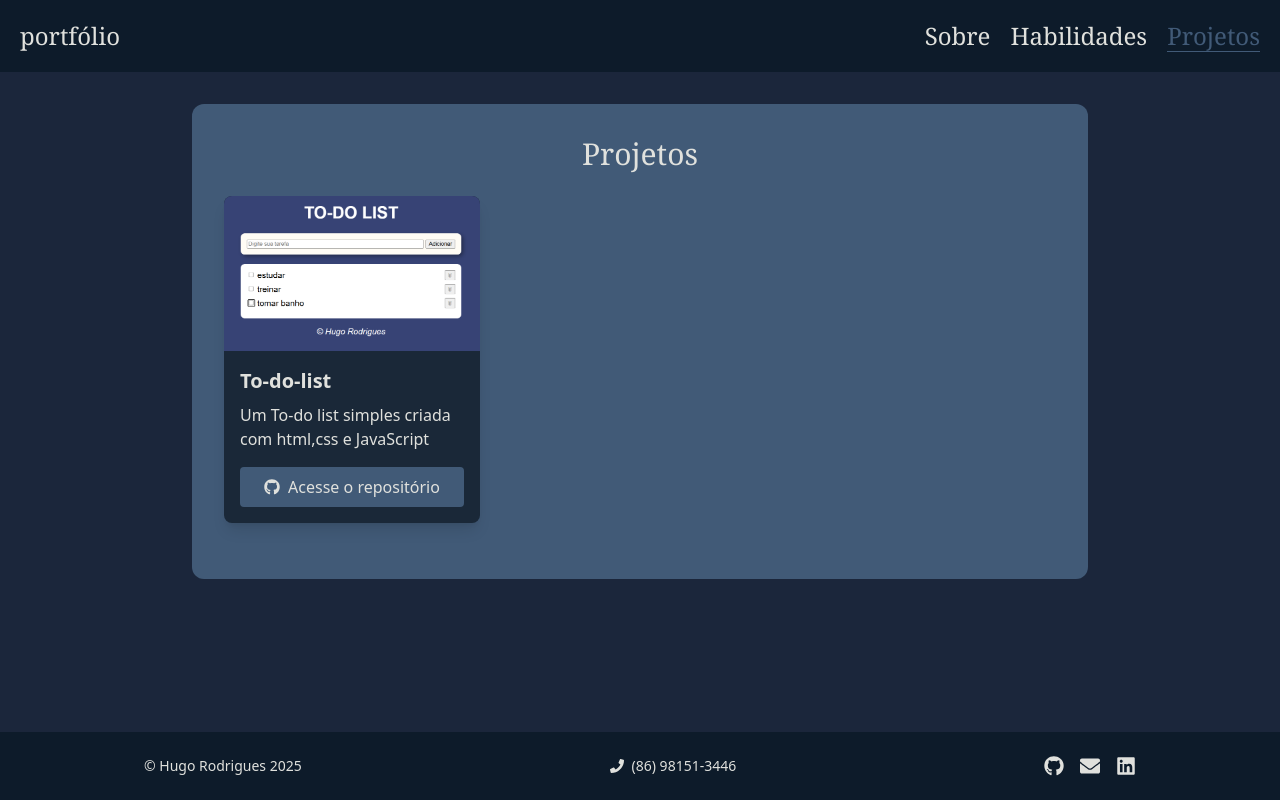
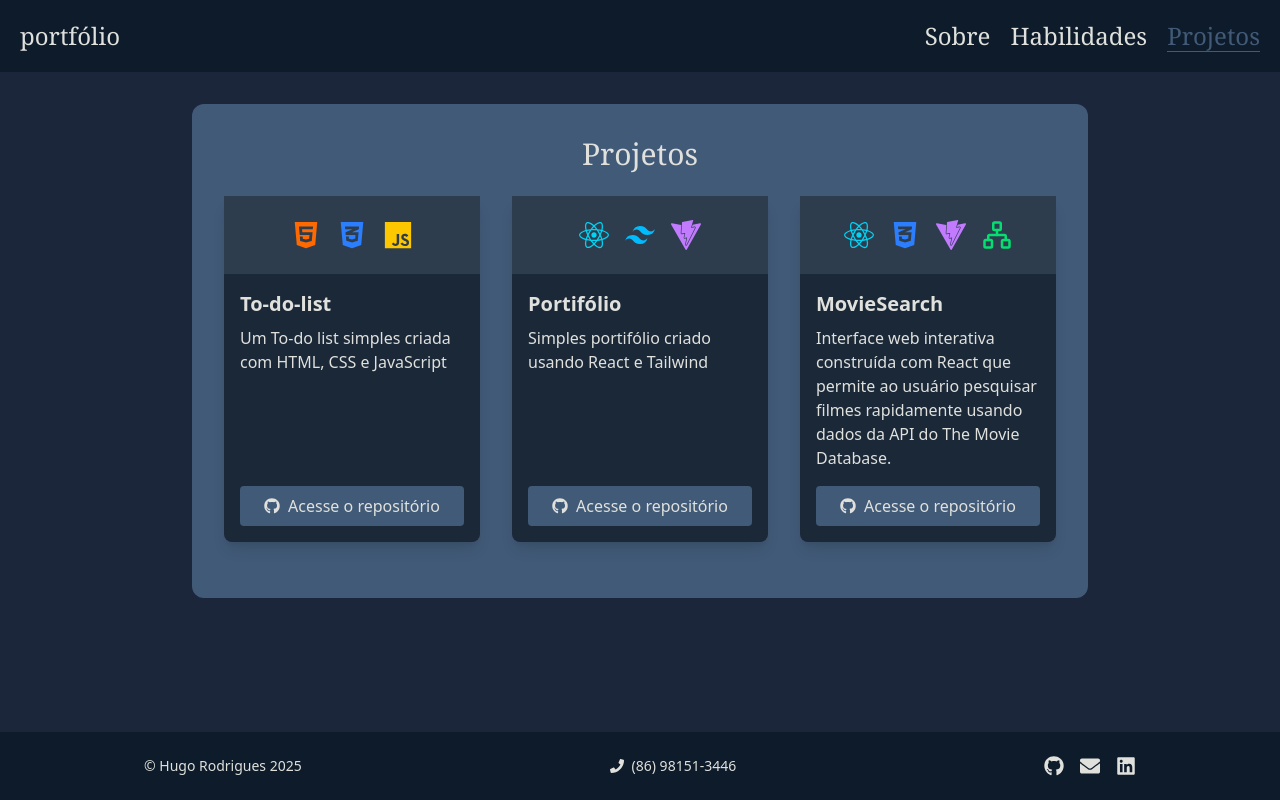
Before and after one commit to Apenas1Hugo/portifolio-Hugo, a React (Vite) app: page / in a window 1280 px wide. Both pictures are taken after a click on the link "Projetos". Built offline with nearby package versions, Linux system fonts and the light colour scheme.

Commit message:
Update projetos
novos projetos adicionados e algumas modificações visuais.

```diff
--- a/src/components/ProjetosGit.jsx
+++ b/src/components/ProjetosGit.jsx
@@ -1,13 +1,40 @@
 import React from "react";
-import { FaGithub } from "react-icons/fa";
+import { FaGithub, FaHtml5, FaCss3Alt, FaJs, FaReact } from "react-icons/fa"; //icones
+import { SiTailwindcss, SiVite } from "react-icons/si";
+import { LuNetwork } from "react-icons/lu";
+
+const techIcons = {
+  html: <FaHtml5 size={30} className="text-orange-500" />,
+  css: <FaCss3Alt size={30} className="text-blue-500" />,
+  javascript: <FaJs size={30} className="text-yellow-400" />,
+  react: <FaReact size={30} className="text-cyan-400" />,
+  tailwind: <SiTailwindcss size={30} className="text-sky-400" />,
+  vite: <SiVite size={30} className="text-purple-400" />,
+  api: <LuNetwork size={30} className="text-green-400" />,
+};
 
 const projects = [
   {
     id: 1,
-    img: "./img/todolist.png",
     titulo: "To-do-list",
-    texto: "Um To-do list simples criada com html,css e JavaScript",
+    texto: "Um To-do list simples criada com HTML, CSS e JavaScript",
     link: "https://github.com/Apenas1Hugo/To-do-list",
+    tech: ["html", "css", "javascript"],
+  },
+  {
+    id: 2,
+    titulo: "Portifólio",
+    texto: "Simples portifólio criado usando React e Tailwind",
+    link: "https://github.com/Apenas1Hugo/portifolio-Hugo",
+    tech: ["react", "tailwind", "vite"],
+  },
+  {
+    id: 3,
+    titulo: "MovieSearch",
+    texto:
+      "Interface web interativa construída com React que permite ao usuário pesquisar filmes rapidamente usando dados da API do The Movie Database.",
+    link: "https://github.com/Apenas1Hugo/MovieSearch-TMDB",
+    tech: ["react", "css", "vite", "api"],
   },
 ];
 
@@ -27,22 +54,35 @@ export default function Projetos() {
       </h2>
 
       <div className="grid grid-cols-1 sm:grid-cols-2 lg:grid-cols-3 gap-8">
-        {projects.map(({ id, img, titulo, texto, link }) => (
+        {projects.map(({ id, titulo, texto, link, tech }) => (
           <div
             key={id}
             className="
               flex flex-col
               bg-[rgb(26,40,56)]
-              rounded-lg overflow-hidden
-              shadow-lg
+              rounded-lg shadow-lg overflow-visible
             "
           >
-            <div className="w-full overflow-hidden">
-              <img
-                src={img}
-                alt={titulo}
-                className="w-full h-auto object-cover"
-              />
+            {/* Area dos ícones */}
+            <div className="flex gap-4 justify-center items-center py-6 bg-[rgb(45,61,78)]">
+              {tech.map((t) => (
+                <div key={t} className="relative group">
+                  {techIcons[t]}
+
+                  <span
+                    className="
+                      absolute left-1/2 -translate-x-1/2 -top-8
+                      bg-black text-white text-xs px-2 py-1 rounded
+                      opacity-0 group-hover:opacity-100
+                      transition-opacity
+                      pointer-events-none
+                      whitespace-nowrap
+      "
+                  >
+                    {t.toUpperCase()}
+                  </span>
+                </div>
+              ))}
             </div>
 
             <div className="p-4 flex flex-col flex-grow">
@@ -62,7 +102,6 @@ export default function Projetos() {
                   text-[rgb(224,225,221)]
                   px-4 py-2 rounded
                   transition-colors
-
                 "
               >
                 <FaGithub className="mr-2" />
```
